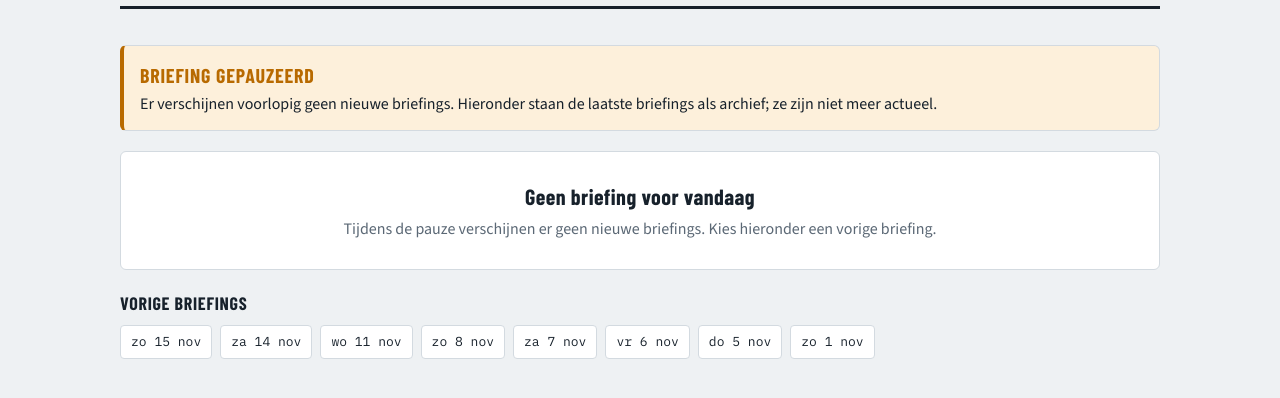
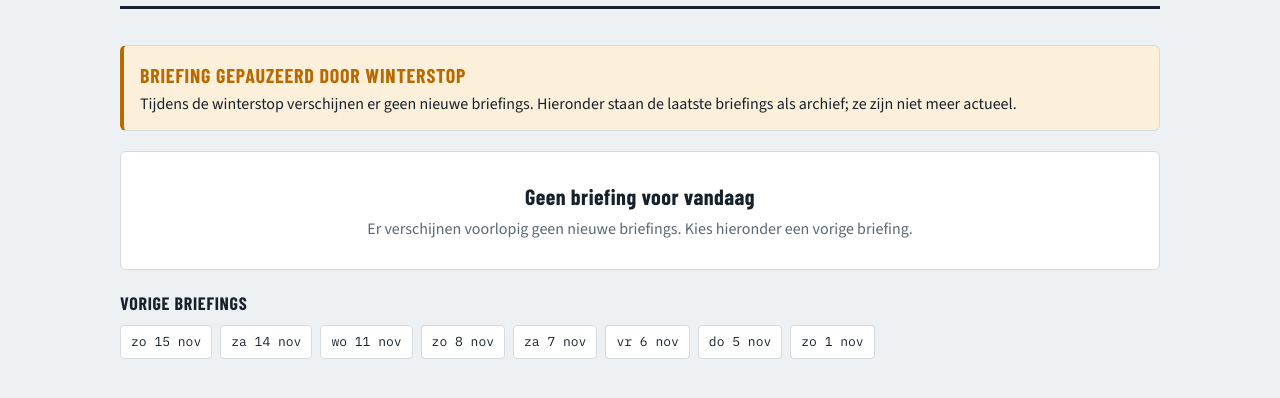
Before and after one commit to jbve/meeuwweer, a plain HTML site: page index.html in a window 1280 px wide. Shown: the part 98-496 px from the top of the page. Drawn offline with nearby package versions, Linux system fonts and the light colour scheme.

Commit message:
Pauzemelding: winterstop
Co-Authored-By: Claude Opus 5.5 <noreply@anthropic.com>
Claude-Session: https://claude.ai/code/session_01AuLJ2FpTdpwNgFfVy1qQjc

```diff
--- a/index.html
+++ b/index.html
@@ -164,7 +164,7 @@ h1 .dagcheck.rood { background: var(--red); }
     <div class="facts" id="facts"></div>
   </header>
 
-  <div class="panel pauze" id="pauze" role="status" hidden><strong>Briefing gepauzeerd</strong><p id="pauzeTekst"></p></div>
+  <div class="panel pauze" id="pauze" role="status" hidden><strong id="pauzeTitel">Briefing gepauzeerd</strong><p id="pauzeTekst"></p></div>
 
   <nav class="dagtabs" id="dagtabs" aria-label="Kies de dag" hidden></nav>
 
@@ -300,7 +300,7 @@ h1 .dagcheck.rood { background: var(--red); }
       $("title").textContent = "Meeuw Weerbriefing";
       main.appendChild(el("div", { class: "panel state" }, [
         el("strong", { text: "Geen briefing voor vandaag" }),
-        pauze ? "Tijdens de pauze verschijnen er geen nieuwe briefings. Kies hieronder een vorige briefing." : "De volgende briefing verschijnt de dag voor de volgende vliegdag rond 08:15."
+        pauze ? "Er verschijnen voorlopig geen nieuwe briefings. Kies hieronder een vorige briefing." : "De volgende briefing verschijnt de dag voor de volgende vliegdag rond 08:15."
       ]));
       historyList(null);
       dagTabs(null);
@@ -449,6 +449,7 @@ h1 .dagcheck.rood { background: var(--red); }
       const st = await res.json();
       if (st && st.pauze) {
         pauze = true;
+        if (st.titel) $("pauzeTitel").textContent = st.titel;
         $("pauzeTekst").textContent = st.tekst || "Er verschijnen voorlopig geen nieuwe briefings. Hieronder staan de laatste briefings als archief.";
         $("pauze").hidden = false;
       }
--- a/status.json
+++ b/status.json
@@ -1,4 +1,5 @@
 {
  "pauze": true,
- "tekst": "Er verschijnen voorlopig geen nieuwe briefings. Hieronder staan de laatste briefings als archief; ze zijn niet meer actueel."
+ "titel": "Briefing gepauzeerd door winterstop",
+ "tekst": "Tijdens de winterstop verschijnen er geen nieuwe briefings. Hieronder staan de laatste briefings als archief; ze zijn niet meer actueel."
 }
```
